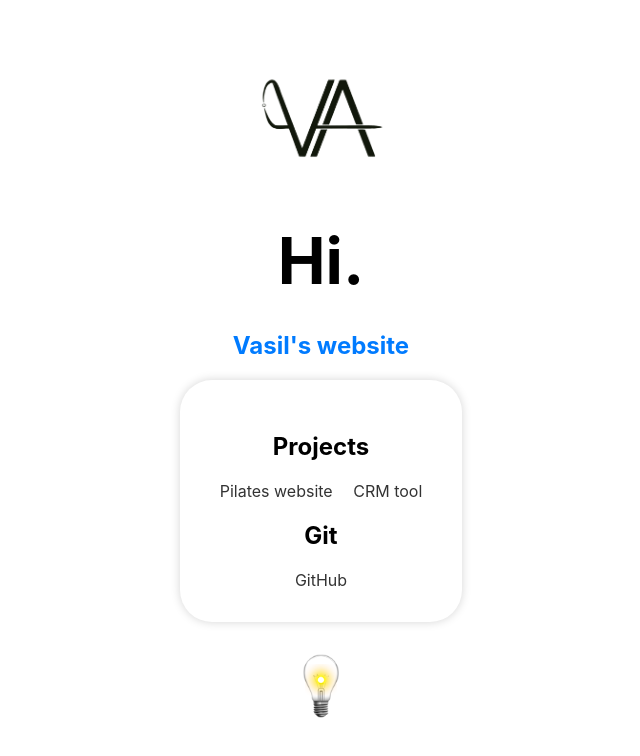
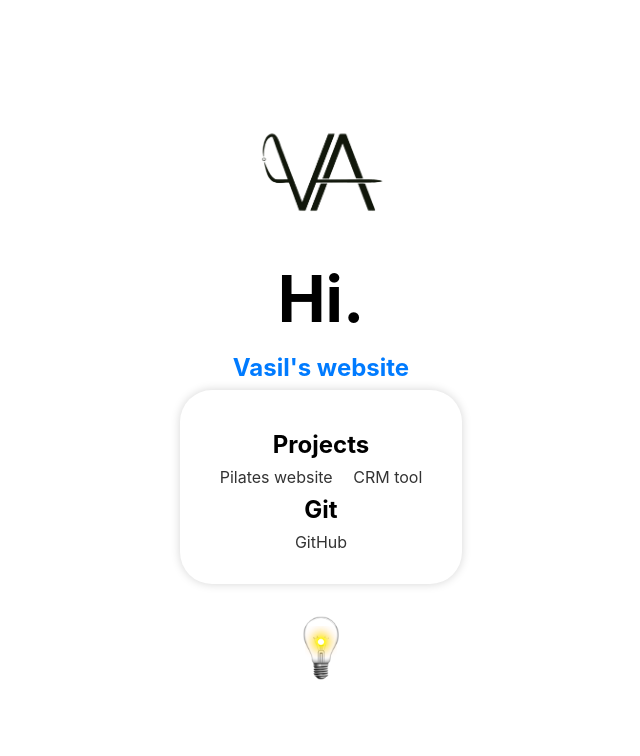
Before and after one commit to therealvaskicha/Vaseto, a website: page src/index.html in a window 1280 px wide. Shown: the whole page, without its empty margins (319-959 px from the left). Drawn offline with Linux system fonts and the light colour scheme.

Commit message:
adjustments homepage VA

```diff
--- a/src/index.html
+++ b/src/index.html
@@ -15,6 +15,7 @@
 </head>
 <body>
     <main>
+        <section class="projects">
             <div class="top-images">
                 <img src="Images/fat-logo-trt.png" alt="VA logo" class="logo"></img>
                 <img src="Images/invert-fat-white-trt.png" alt="VA logo" class="invert-logo"></img>
@@ -23,7 +24,6 @@
                 <h1>Hi. </h1>
                 <h2 class="website-title">Vasil's website</h2>
             </div>
-        <section class="projects">
             <div class="dashboard">
                 <h2>Projects</h2>
                 <nav>
--- a/src/styles/main.css
+++ b/src/styles/main.css
@@ -14,7 +14,7 @@ body.dark-mode {
 
 body {
     background-color: var(--background-color);
-    margin: 0;
+    padding: 0;
     min-height: 100vh;
     display: flex;
     justify-content: center;
@@ -52,7 +52,7 @@ main {
 
 h1 {
     font-size: 4rem;
-    margin: 2rem;
+    margin:1rem 0;
 }
 
 h1, h2 {
@@ -62,11 +62,12 @@ h1, h2 {
 .dashboard {
     box-shadow: #d5d5d5 0px 0px 10px;
     padding: 2rem;
-    border-radius: 2rem;;
+    border-radius: 2rem;
 }
 
 h2 {
     font-size: 1.5rem;
+    margin: 0.5rem 0;
 }
 
 .website-title {
```
Lines whose indentation alone changed are shown as unchanged.
